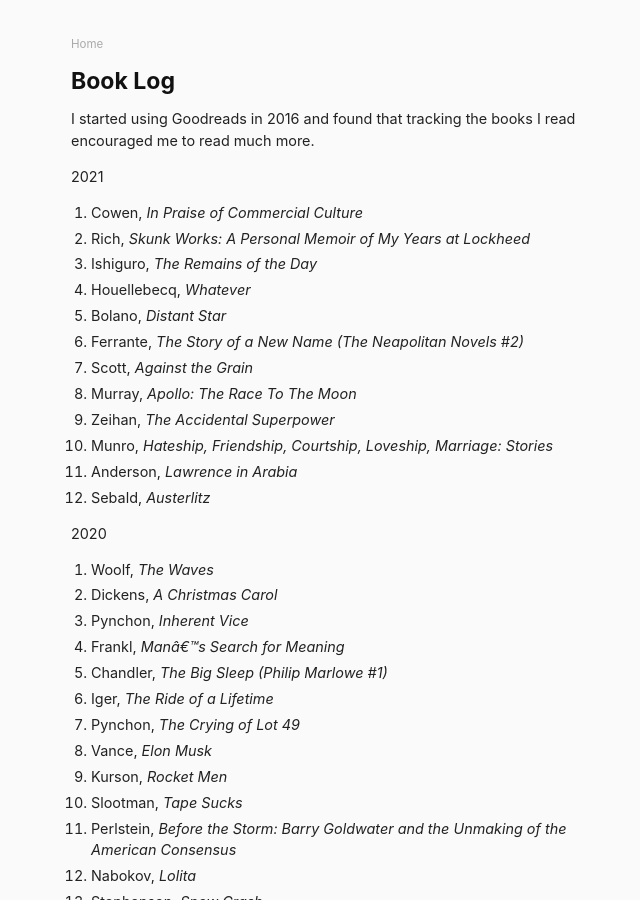
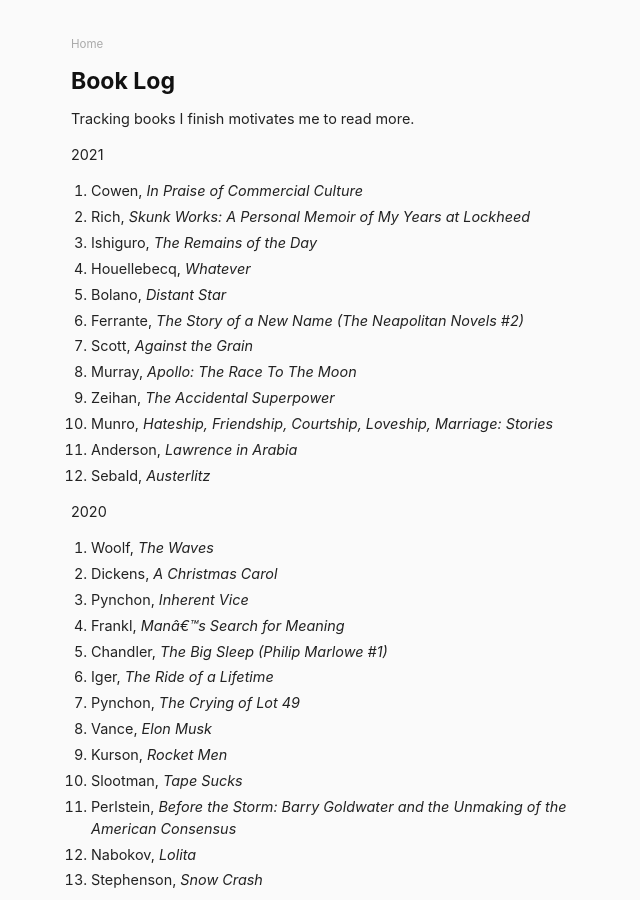
Before and after one commit to danschlz/danschulz.github.io, a Jekyll site: the page built from book-log.md, in a window 1280 px wide and 900 px high. Shown: the whole window, without its empty margins (289-929 px from the left). Built offline with Jekyll 4.4.1, drawn with Linux system fonts in a browser that asks for light colours.

Commit message:
Update book-log.md

```diff
--- a/book-log.md
+++ b/book-log.md
@@ -4,7 +4,7 @@ title: Book Log
 permalink: /book-log/
 ---
 
-I started using Goodreads in 2016 and found that tracking the books I read encouraged me to read much more.
+Tracking books I finish motivates me to read more.
 
 2021
 * Cowen, _In Praise of Commercial Culture_
```
